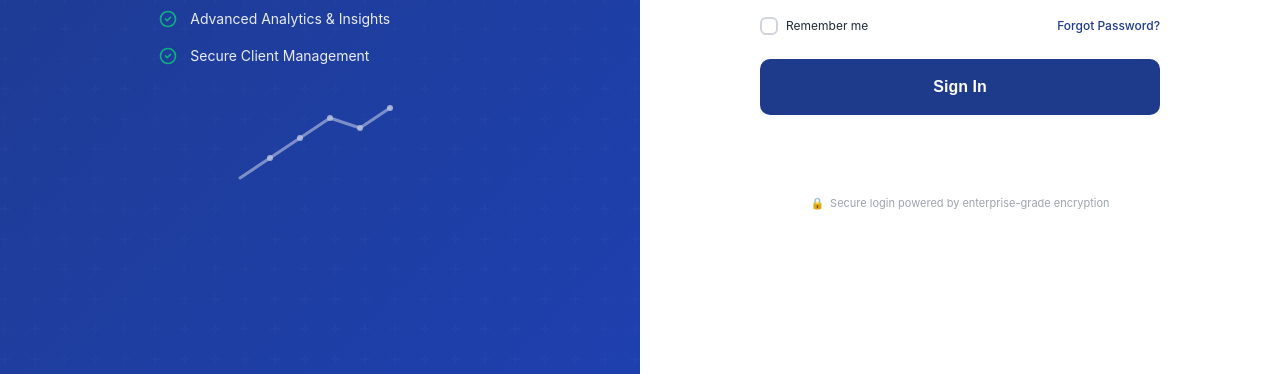
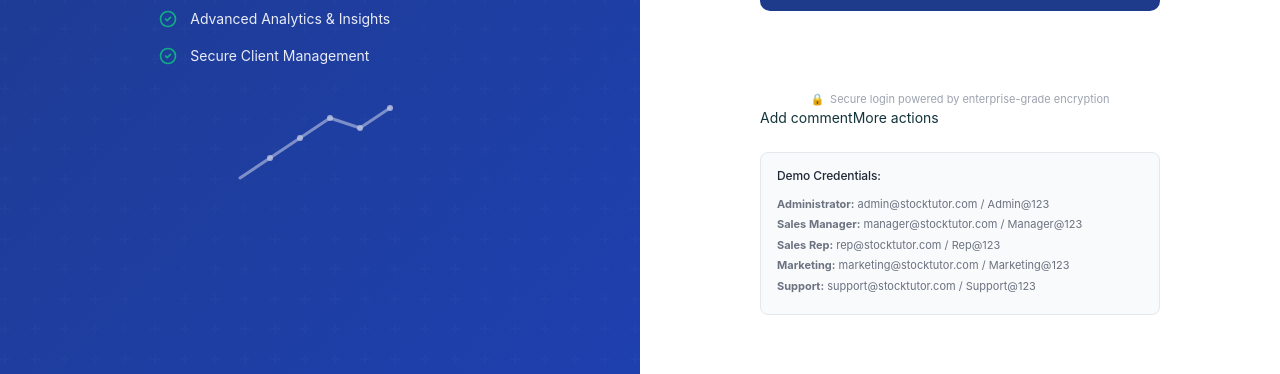
Before and after one commit to 0vishal4/Stocktutor-CRM, a plain HTML site: page index.html in a window 1280 px wide. Shown: the part 426-800 px from the top of the page. Drawn offline with Linux system fonts and the light colour scheme; a web font is replaced by a local one.

Commit message:
Update index.html

```diff
--- a/index.html
+++ b/index.html
@@ -150,6 +150,28 @@
                     </p>
                 </div>
 
+<!-- Demo Credentials Info -->Add commentMore actions
+                <div class="demo-credentials">
+                    <h4>Demo Credentials:</h4>
+                    <div class="credential-item">
+                        <strong>Administrator:</strong> admin@stocktutor.com / Admin@123
+                    </div>
+                    <div class="credential-item">
+                        <strong>Sales Manager:</strong> manager@stocktutor.com / Manager@123
+                    </div>
+                    <div class="credential-item">
+                        <strong>Sales Rep:</strong> rep@stocktutor.com / Rep@123
+                    </div>
+                    <div class="credential-item">
+                        <strong>Marketing:</strong> marketing@stocktutor.com / Marketing@123
+                    </div>
+                    <div class="credential-item">
+                        <strong>Support:</strong> support@stocktutor.com / Support@123
+                    </div>
+                </div>
+            </div>
+        </div>
+    </div>
 
     <!-- CRM Dashboard View -->
     <div id="crm-view" class="crm-container hidden">
```
